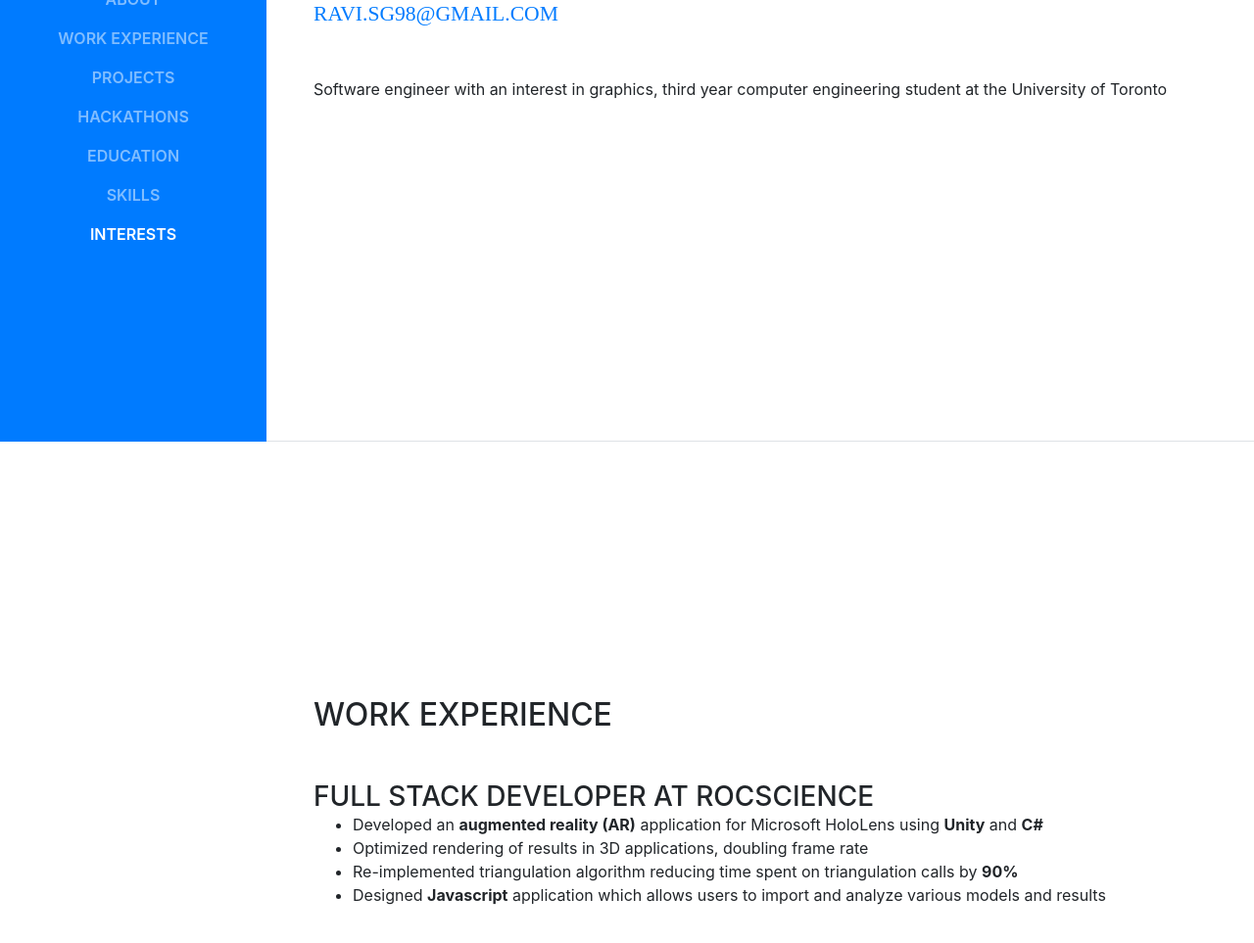
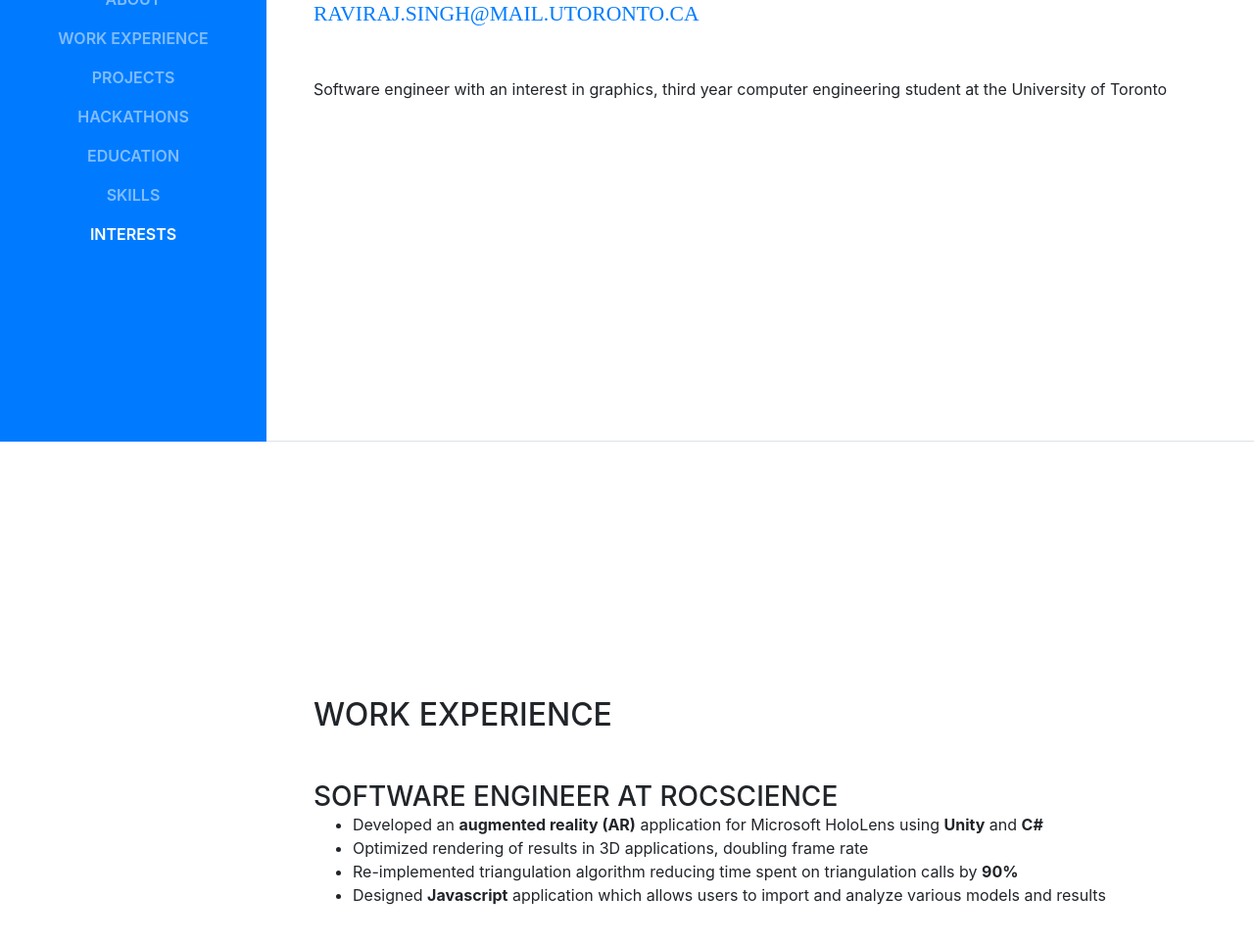
Before and after one commit to Ravi-R-Singh/Ravi-R-Singh.github.io, a website with bundled scripts: page index.html in a window 1280 px wide. Shown: the part 349-1312 px from the top of the page at 98% size. Built offline with nearby package versions, Linux system fonts and the light colour scheme; a web font is replaced by a local one.

Commit message:
changed email to uoft email, and job title to software engineer

```diff
--- a/index.html
+++ b/index.html
@@ -73,7 +73,7 @@
             <span class="text-primary">Singh</span>
           </h1>
         <div class="subheading mb-5">
-          <a href="mailto:ravi.sg98@gmail.com">ravi.sg98@gmail.com</a>
+          <a href="mailto:raviraj.singh@mail.utoronto.ca">raviraj.singh@mail.utoronto.ca</a>
         </div>
         <p class="mb-5">Software engineer with an interest in graphics, third year computer engineering student at the University of Toronto</p>
       </div>
@@ -85,7 +85,7 @@
 
         <div class="resume-item d-flex flex-column flex-md-row mb-5">
           <div class="resume-content mr-auto">
-            <h3 class="mb-0">Full Stack Developer at Rocscience</h3>
+            <h3 class="mb-0">Software Engineer at Rocscience</h3>
             <ul>
               <li>Developed an <strong>augmented reality (AR)</strong> application for Microsoft HoloLens using <strong>Unity</strong> and <strong>C#</strong></li>
               <li>Optimized rendering of results in 3D applications, doubling frame rate</li>
```
